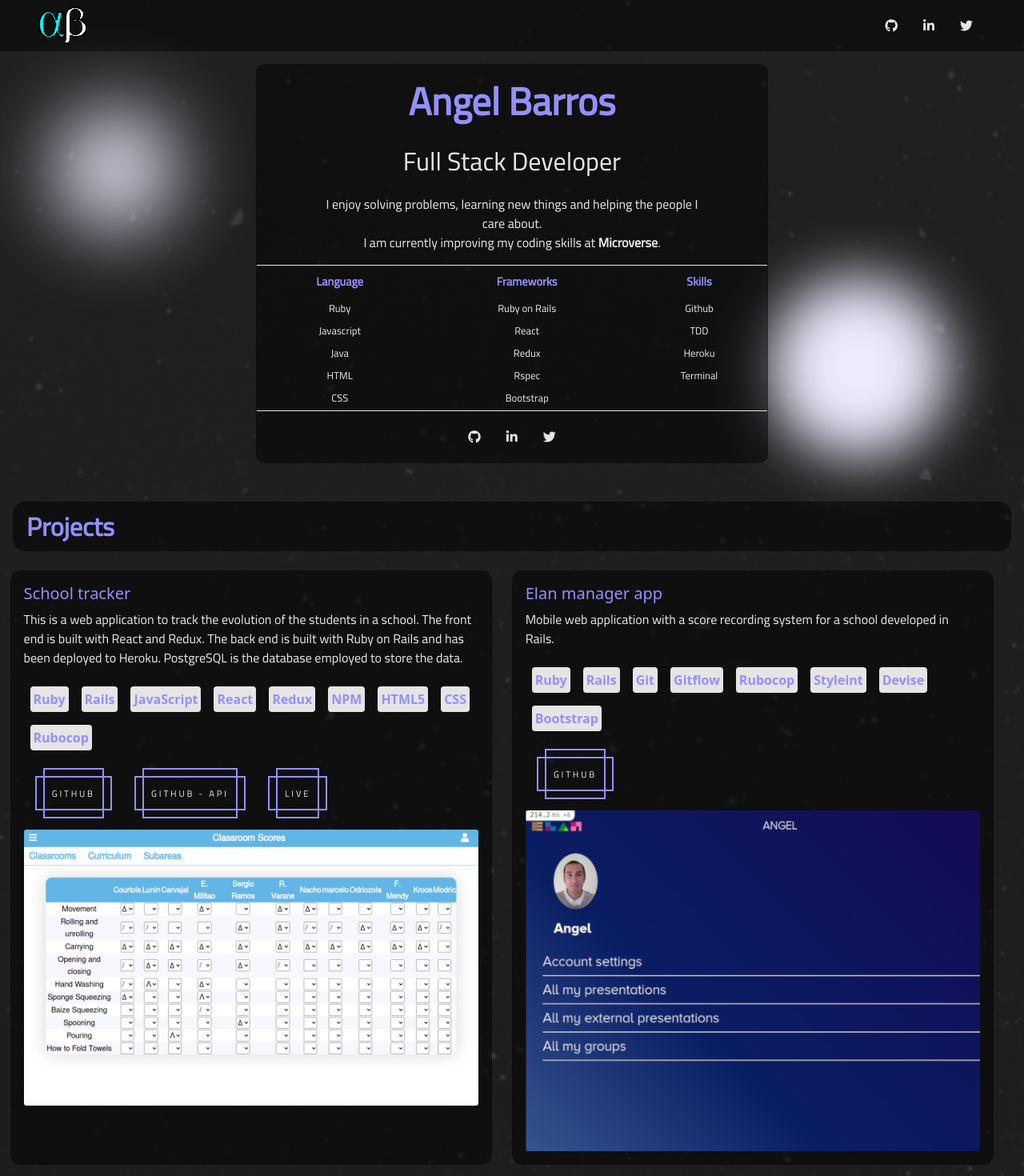
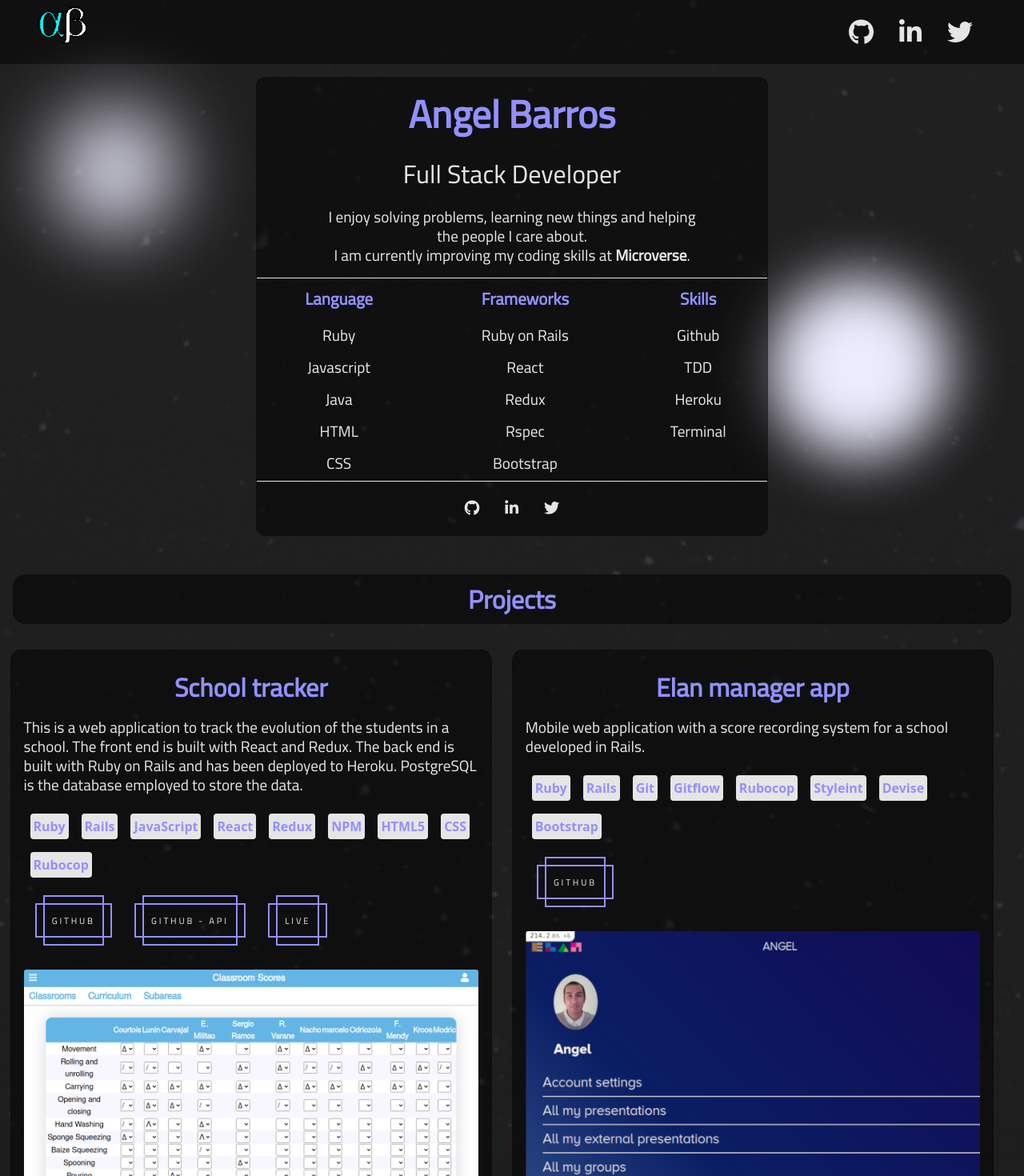
Before and after one commit to Zappat0n/portfolio-react, a React (Create React App) app: page / in a window 1280 px wide. Shown: the top 1470 px of the page at 80% size. Built offline with nearby package versions, Linux system fonts and the light colour scheme.

Commit message:
Increase fonts size

```diff
--- a/src/App.scss
+++ b/src/App.scss
@@ -69,10 +69,10 @@ a {
 p,
 li {
   color: $secundary;
-  font: normal normal 400 0.8rem/1.5rem $font;
+  font: normal normal 400 1.2rem/1.5rem $font;
 
   @media (min-width: 1024px) {
-    font-size: 1rem;
+    font-size: 1.2rem;
   }
 }
 
--- a/src/components/AboutMe.scss
+++ b/src/components/AboutMe.scss
@@ -10,7 +10,7 @@
 
 thead {
   th {
-    font: normal normal 700 0.9rem $font;
+    font: normal normal 700 1.3rem $font;
     color: $primary;
     text-align: center;
     border-top: 1px solid $secundary !important;
@@ -24,7 +24,7 @@ tbody {
   padding-bottom: 0.2rem !important;
 
   td {
-    font: normal normal 400 0.8rem $font;
+    font: normal normal 400 1.2rem $font;
     color: $secundary;
     text-align: center;
     padding-bottom: 0rem !important;
--- a/src/components/NavBar.scss
+++ b/src/components/NavBar.scss
@@ -5,3 +5,9 @@
   background-color: rgba(0, 0, 0, 0.5);
   justify-content: space-between;
 }
+
+.right-side {
+  i {
+    font-size: 32px;
+  }
+}
--- a/src/components/Project.js
+++ b/src/components/Project.js
@@ -3,8 +3,8 @@ import './Project.scss'
 
 const Project = (props) => {
   return (
-    <div className="project card my-3 p-3 m-2">
-      <h5 className="card-title">{props.project.title}</h5>
+    <div className="project card my-4 p-3 m-2">
+      <h3 className="card-title">{props.project.title}</h3>
       <p className="card-text card-description">{props.project.description}</p>
       <div className="card-text card-technologies">
         {props.project.technologies.map(
@@ -40,7 +40,7 @@ const Project = (props) => {
             </form>
           </div>) : ''}
       </div>
-      <img className="card-img" src={props.project.image} alt="Project" />
+      <img className="card-img mt-3" src={props.project.image} alt="Project" />
     </div>
   )
 }
--- a/src/components/Projects.scss
+++ b/src/components/Projects.scss
@@ -1,7 +1,7 @@
 @import '../App.scss';
 
 .projects-title {
-  text-align: left;
+  text-align: center;
   border-radius: 1rem;
 }
 
```
